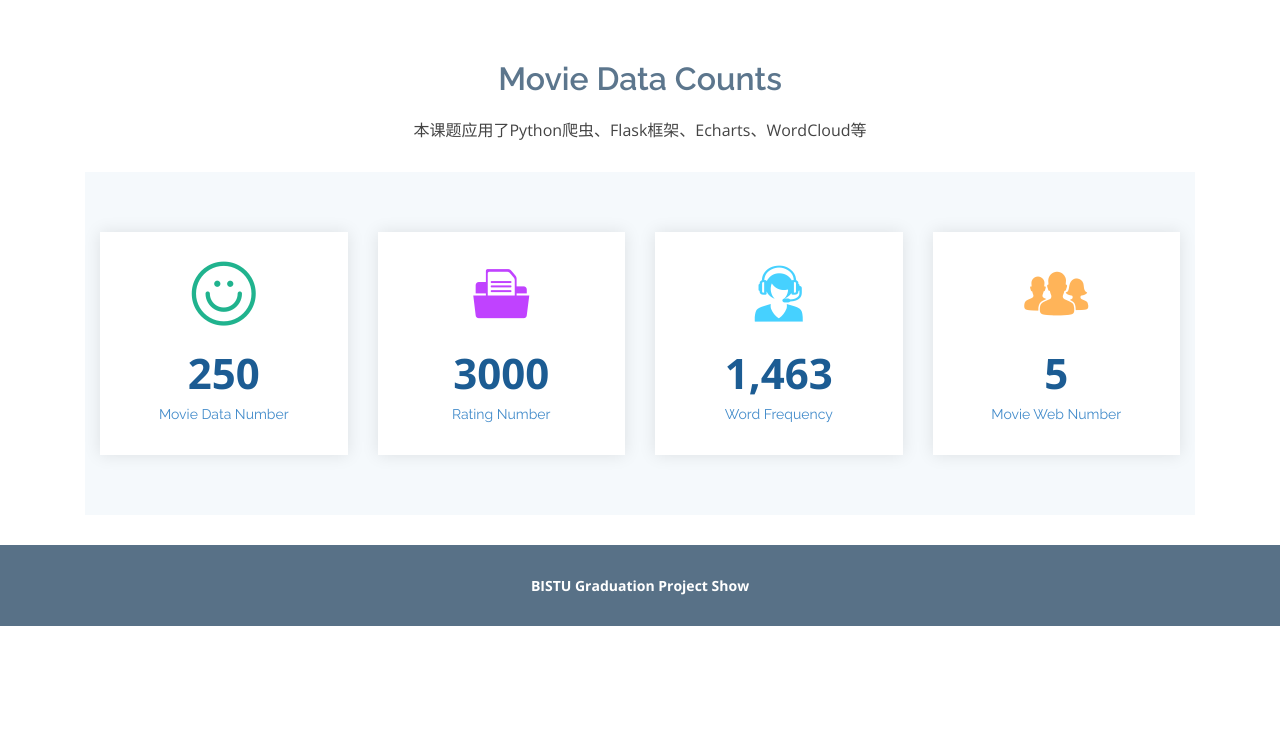
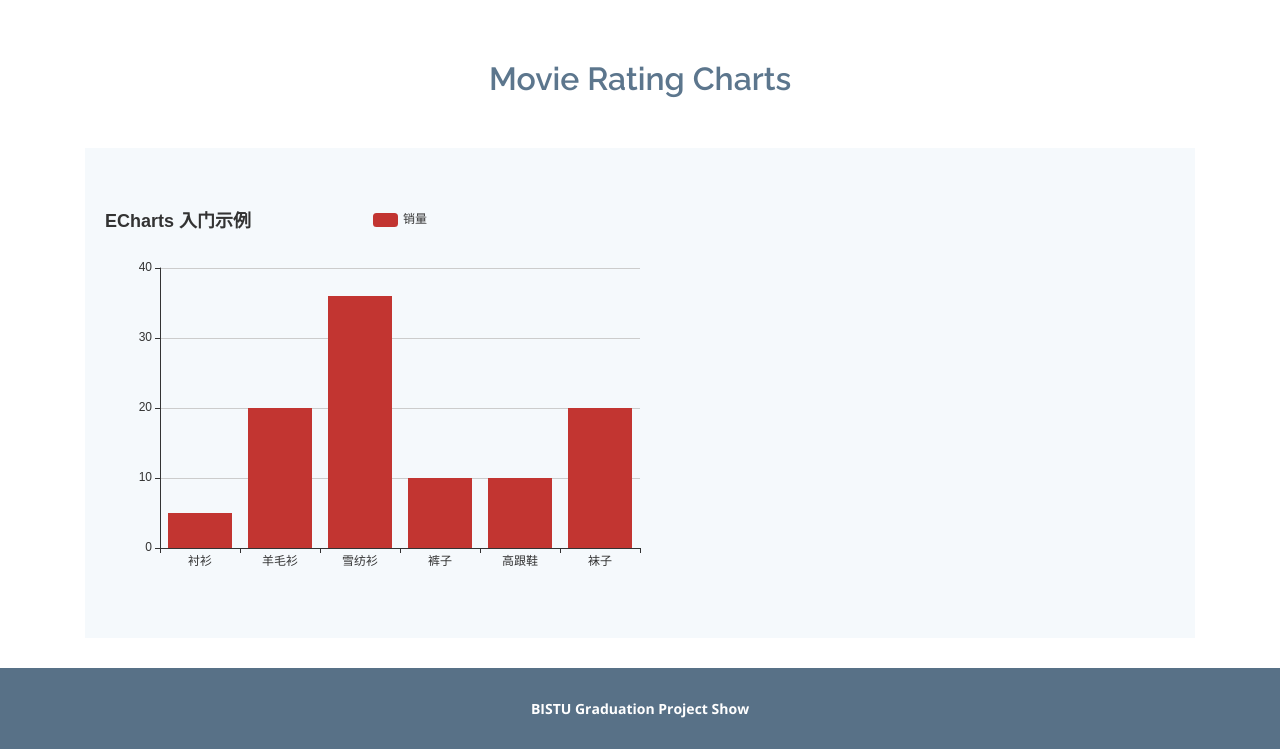
Before and after one commit to KKevin07/Movie_Flask, a Flask app: page /RatingNumber in a window 1280 px wide. Shown: the part 112-861 px from the top of the page. Before the commit the page ends 738 px from the top, so only its background shows below. Run offline with Flask 2, Linux system fonts and the light colour scheme; some libraries are stand-ins or nearby versions.

```diff
--- a/templates/RatingNumber.html
+++ b/templates/RatingNumber.html
@@ -4,6 +4,13 @@
 <head>
   <meta charset="utf-8">
   <meta content="width=device-width, initial-scale=1.0" name="viewport">
+  <!-- 引入 ECharts 文件 -->
+    <script src="static/assets/js/echarts.min.js"></script>
+
+
+
+
+
 
   <title>Movie data analysis and visualization based on Python crawler</title>
   <meta content="" name="descriptison">
@@ -69,60 +76,48 @@
 
   <!-- ======= Hero Section ======= -->
    <!-- ======= Our Team Section ======= -->
-    <section id="team" class="team">
+  <!-- End Our Team Section -->
+<section id="team" class="team">
       <div class="container">
 
         <div class="section-title">
-          <h2>Movie Data Counts</h2>
-          <p>本课题应用了Python爬虫、Flask框架、Echarts、WordCloud等</p>
+          <h2>Movie Rating Charts</h2>
+          <p></p>
         </div>
-  <!-- ======= Counts Section ======= -->
+      <!-- ======= Counts Section ======= -->
     <section class="counts section-bg">
       <div class="container">
+        <!-- 为 ECharts 准备一个具备大小（宽高）的 DOM -->
+    <div id="main" style="width: 600px;height:400px;"></div>
+    <script type="text/javascript">
+        // 基于准备好的dom，初始化echarts实例
+        var myChart = echarts.init(document.getElementById('main'));
 
-        <div class="row">
+        // 指定图表的配置项和数据
+        var option = {
+            title: {
+                text: 'ECharts 入门示例'
+            },
+            tooltip: {},
+            legend: {
+                data:['销量']
+            },
+            xAxis: {
+                data: ["衬衫","羊毛衫","雪纺衫","裤子","高跟鞋","袜子"]
+            },
+            yAxis: {},
+            series: [{
+                name: '销量',
+                type: 'bar',
+                data: [5, 20, 36, 10, 10, 20]
+            }]
+        };
 
-          <div class="col-lg-3 col-md-6 text-center" data-aos="fade-up">
-               <a   href="/MovieDataNumber">
-            <div class="count-box">
-              <i class="icofont-simple-smile" style="color: #20b38e;"></i>
-              <span data-toggle="counter-up">250</span>
-              <p>Movie Data Number</p>
-            </div>
-               </a>
-          </div>
+        // 使用刚指定的配置项和数据显示图表。
+        myChart.setOption(option);
+    </script>
 
-          <div class="col-lg-3 col-md-6 text-center" data-aos="fade-up" data-aos-delay="200">
-            <a   href="/RatingNumber">
-            <div class="count-box">
-              <i class="icofont-document-folder" style="color: #c042ff;"></i>
-              <span data-toggle="counter-up">3000</span>
-              <p>Rating Number</p>
-            </div>
-            </a>
-          </div>
 
-          <div class="col-lg-3 col-md-6 text-center" data-aos="fade-up" data-aos-delay="400">
-            <a   href="/WordFrequency">
-            <div class="count-box">
-              <i class="icofont-live-support" style="color: #46d1ff;"></i>    <!--图标参数 -->
-              <span data-toggle="counter-up">1,463</span>
-              <p>Word Frequency</p>
-            </div>
-            </a>
-          </div>
-
-          <div class="col-lg-3 col-md-6 text-center" data-aos="fade-up" data-aos-delay="600">
-           <a   href="/MovieWebNumber">
-            <div class="count-box">
-              <i class="icofont-users-alt-5" style="color: #ffb459;"></i>
-              <span data-toggle="counter-up">5</span>
-              <p>Movie Web Number</p>
-            </div>
-           </a>
-          </div>
-
-        </div>
 
       </div>
     </section><!-- End Counts Section -->
@@ -130,7 +125,6 @@
 
       </div>
     </section><!-- End Our Team Section -->
-
 
 
 
```
Also changed, not shown: templates/MovieWebNumber.html (+0 -42 lines).
